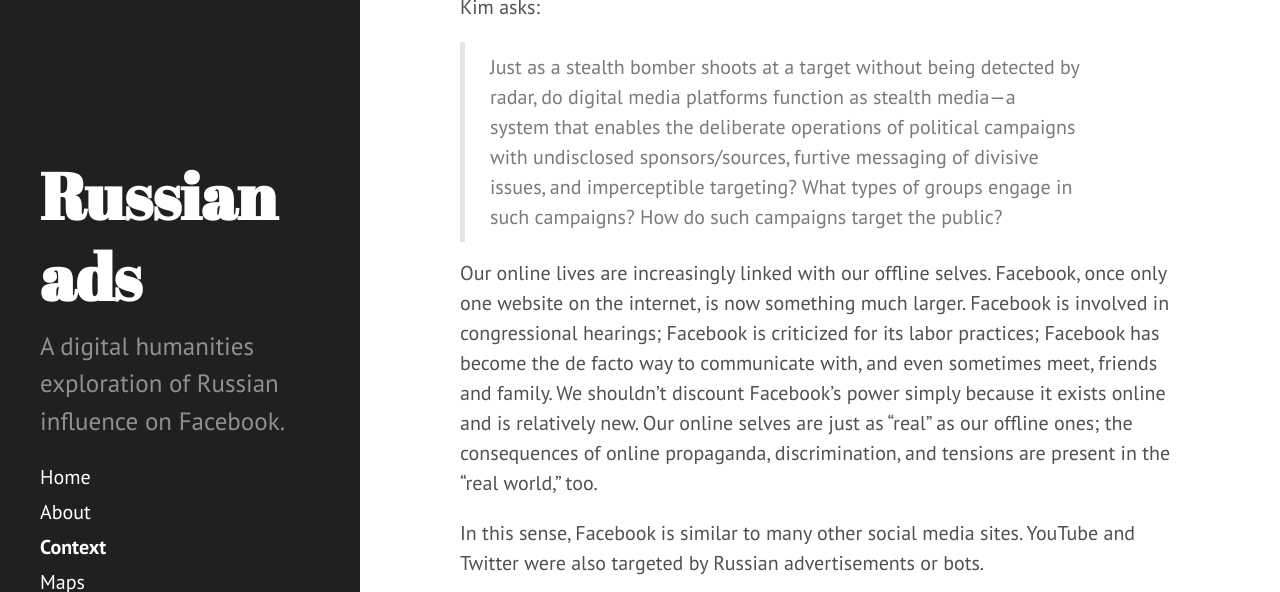
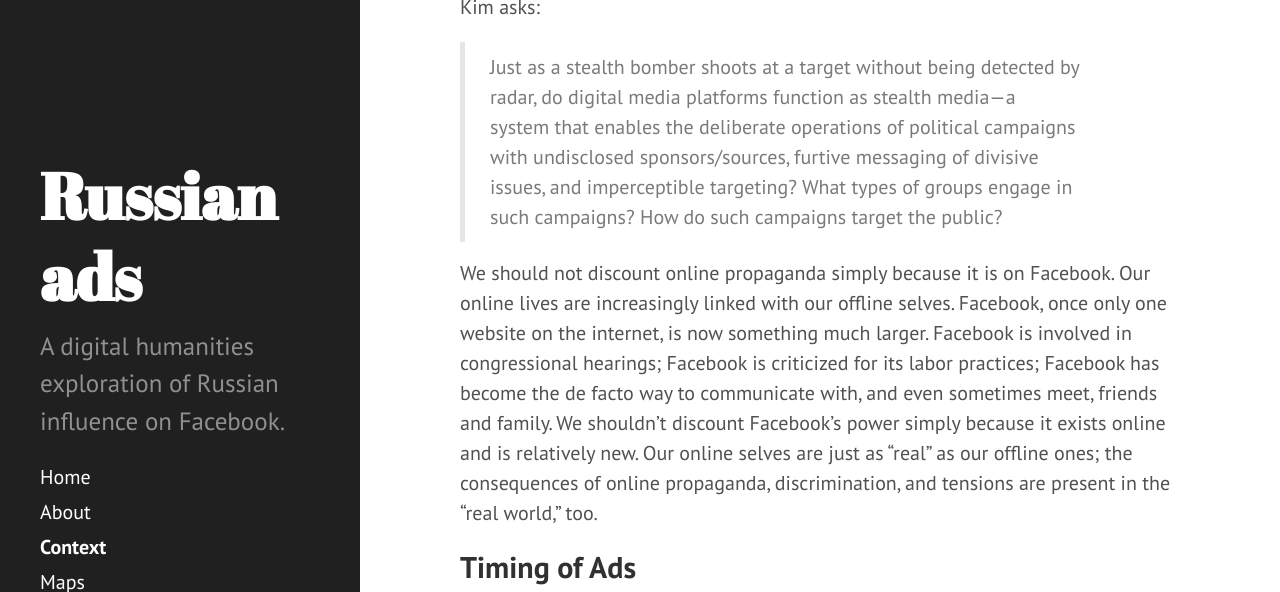
Before and after one commit to isawil/russian-ads, a Jekyll site: the page built from context.md, in a window 1280 px wide and 900 px high, scrolled down 1868 px, cut to the strip 0-592 px from the top of the window. Built offline with Jekyll 4.4.1, drawn with Linux system fonts in a browser that asks for light colours.

Commit message:
Update context.md

```diff
--- a/context.md
+++ b/context.md
@@ -27,12 +27,10 @@ Kim asks:
 
 > Just as a stealth bomber shoots at a target without being detected by radar, do digital media platforms function as stealth media—a system that enables the deliberate operations of political campaigns with undisclosed sponsors/sources, furtive messaging of divisive issues, and imperceptible targeting? What types of groups engage in such campaigns? How do such campaigns target the public?
 
-Our online lives are increasingly linked with our offline selves. Facebook, once only one website on the internet, is now something much larger. Facebook is involved in congressional hearings; Facebook is criticized for its labor practices; Facebook has become the de facto way to communicate with, and even sometimes meet, friends and family. We shouldn’t discount Facebook’s power simply because it exists online and is relatively new. Our online selves are just as “real” as our offline ones; the consequences of online propaganda, discrimination, and tensions are present in the “real world,” too.
-
-In this sense, Facebook is similar to many other social media sites. YouTube and Twitter were also targeted by Russian advertisements or bots.
+We should not discount online propaganda simply because it is on Facebook. Our online lives are increasingly linked with our offline selves. Facebook, once only one website on the internet, is now something much larger. Facebook is involved in congressional hearings; Facebook is criticized for its labor practices; Facebook has become the de facto way to communicate with, and even sometimes meet, friends and family. We shouldn’t discount Facebook’s power simply because it exists online and is relatively new. Our online selves are just as “real” as our offline ones; the consequences of online propaganda, discrimination, and tensions are present in the “real world,” too.
 
 ## Timing of Ads
 
-<iframe seamless frameborder="0" src="https://public.tableau.com/views/Timeofads/Sheet1?:embed=y&:display_count=yes&publish=yes&:showViZHome=no" width="800" height="600"></iframe>
+<iframe seamless frameborder="0" src="https://public.tableau.com/views/Timeofads/Sheet1?:embed=y&:display_count=yes&:showViZHome=no" width="800" height="600"></iframe>
 
 Most of the ads were posted in 2016, and intensified in the weeks leading up to the election. Surprisingly, the largest uptick in ads occurs in 2017, during the month of April. In particular, they occurred the same week as [Neil Gorsuch was sworn into the Supreme Court](https://www.reuters.com/article/us-usa-court-gorsuch-idUSKBN17C10J?il=0), and during a period where the Trump administration was under increased scrutiny. That there was an uptick of ads after the election indicates that the ads were not only intended to put Donald Trump in power, but to sustain tension, and even support for Trump, after the election and into the early days of the administration.
```
